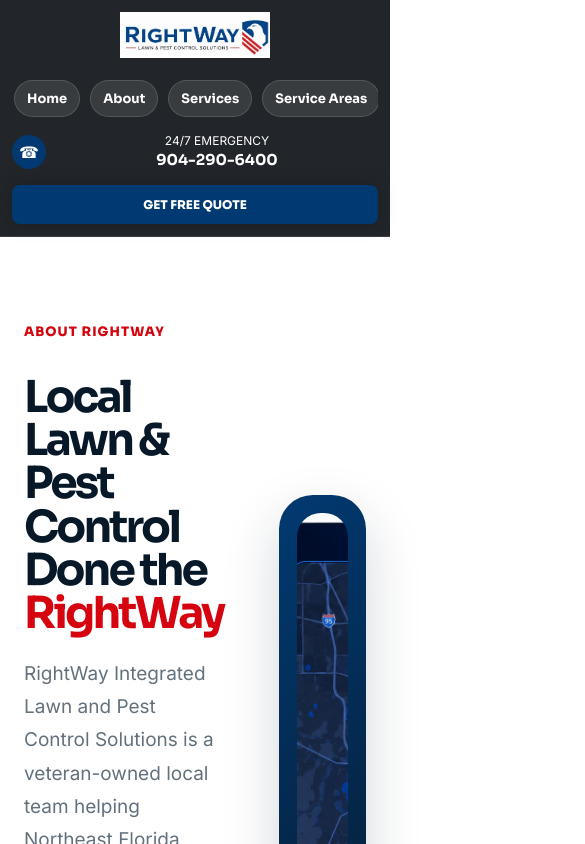
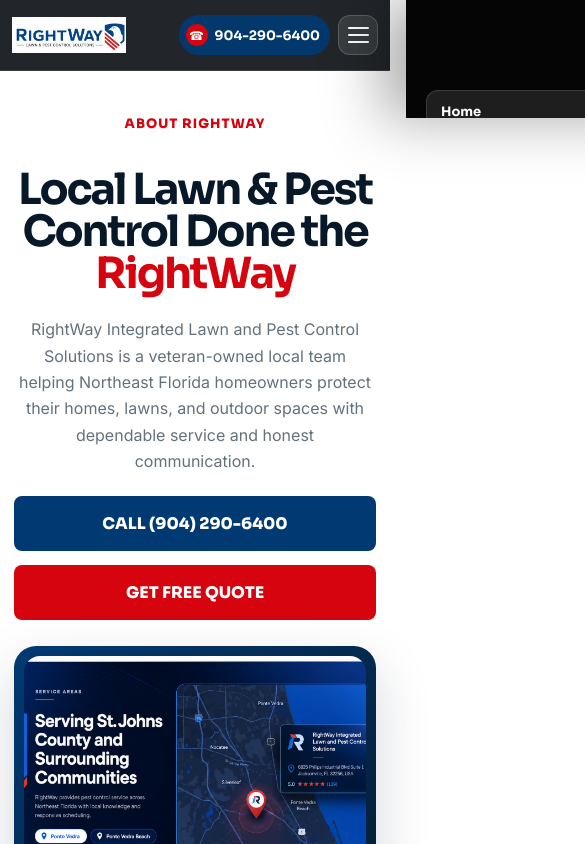
Before and after one commit to diane-dotcom/right-way, a Next.js app: page /about in a window 390 px wide. Shown: the top 844 px of the page, 585 px wide, since content can reach past the window. Built offline with nearby package versions, Linux system fonts and the light colour scheme.

Commit message:
Polish mobile header and FAQ layout

```diff
--- a/app/components.jsx
+++ b/app/components.jsx
@@ -22,6 +22,12 @@
         <a className="logo" href="/" aria-label="RightWay home">
           <img src="/assets/logo.webp" alt="RightWay Lawn & Pest Control" />
         </a>
+        <input className="nav-toggle" id="primary-nav-toggle" type="checkbox" aria-label="Toggle navigation" />
+        <label className="mobile-menu-button" htmlFor="primary-nav-toggle" aria-label="Open navigation">
+          <span />
+          <span />
+          <span />
+        </label>
         <nav className="nav" aria-label="Primary navigation">
           <a href="/">Home</a>
           <a href="/about">About</a>
--- a/app/faq-list.jsx
+++ b/app/faq-list.jsx
@@ -3,7 +3,7 @@
 import { useState } from 'react';
 
 export function FaqList({ faqs }) {
-  const [openIndex, setOpenIndex] = useState(0);
+  const [openIndex, setOpenIndex] = useState(null);
 
   return (
     <div className="pest-faq-list">
@@ -16,7 +16,7 @@
               className="faq-question"
               type="button"
               aria-expanded={isOpen}
-              onClick={() => setOpenIndex(index)}
+              onClick={() => setOpenIndex(isOpen ? null : index)}
             >
               {faq.question}
             </button>
--- a/app/globals.css
+++ b/app/globals.css
@@ -68,6 +68,11 @@
   font-family: Sora, sans-serif;
   font-size: 14px;
   font-weight: 700;
+}
+
+.nav-toggle,
+.mobile-menu-button {
+  display: none;
 }
 
 .nav a:hover {
@@ -2507,8 +2512,8 @@
   width: min(1180px, calc(100% - 48px));
   margin: 80px auto;
   display: grid;
-  grid-template-columns: 0.82fr 1.18fr;
-  gap: 56px;
+  grid-template-columns: 0.88fr 1.12fr;
+  gap: 28px;
   align-items: start;
   padding: 46px;
   background:
@@ -2521,6 +2526,7 @@
 
 .pest-faq-copy {
   display: grid;
+  gap: 14px;
   justify-items: start;
 }
 
@@ -2541,6 +2547,7 @@
 }
 
 .pest-faq-copy h2 {
+  margin: 0;
   color: #071929;
   font-size: clamp(42px, 5vw, 68px);
   line-height: 0.95;
@@ -2554,28 +2561,29 @@
 
 .pest-faq-copy p:not(.section-kicker) {
   max-width: 410px;
+  margin: 0;
   color: var(--muted);
   font-size: 16px;
   line-height: 1.7;
 }
 
 .faq-help-card {
-  width: min(420px, 100%);
+  width: min(330px, 100%);
   display: grid;
   grid-template-columns: auto 1fr;
   align-items: center;
-  gap: 18px;
-  margin-top: 28px;
-  padding: 22px;
+  gap: 12px;
+  margin-top: 4px;
+  padding: 14px 16px;
   background: #fff;
   border: 1px solid #dce8f4;
-  border-radius: 14px;
-  box-shadow: 0 16px 38px rgba(1, 58, 114, 0.12);
+  border-radius: 12px;
+  box-shadow: 0 12px 24px rgba(1, 58, 114, 0.1);
 }
 
 .faq-help-icon {
-  width: 58px;
-  height: 58px;
+  width: 40px;
+  height: 40px;
   display: grid;
   place-items: center;
   color: #fff;
@@ -2585,7 +2593,7 @@
 
 .faq-help-icon::before {
   content: '☎';
-  font-size: 27px;
+  font-size: 20px;
   line-height: 1;
 }
 
@@ -2597,21 +2605,21 @@
 }
 
 .faq-help-card p {
-  margin: 5px 0 8px;
+  margin: 3px 0 4px;
   color: var(--muted);
-  font-size: 14px;
+  font-size: 12px;
 }
 
 .faq-help-card a {
   color: #0753c7;
-  font-size: 21px;
+  font-size: 16px;
 }
 
 .faq-help-card small {
   display: block;
-  margin-top: 10px;
+  margin-top: 5px;
   color: #4d5f70;
-  font-size: 12px;
+  font-size: 11px;
 }
 
 .pest-faq-list {
@@ -2952,58 +2960,121 @@
 
 @media (max-width: 1120px) {
   .header-inner {
-    grid-template-columns: 1fr;
-    padding: 14px 0;
+    grid-template-columns: auto minmax(0, 1fr) auto;
+    padding: 12px 0;
     gap: 12px;
   }
 
+  .logo {
+    order: 1;
+    justify-self: start;
+  }
+
+  .header-cta {
+    order: 2;
+    justify-self: end;
+  }
+
+  .mobile-menu-button {
+    order: 3;
+    width: 44px;
+    height: 44px;
+    display: inline-flex;
+    flex-direction: column;
+    align-items: center;
+    justify-content: center;
+    gap: 5px;
+    color: #fff;
+    background: rgba(255, 255, 255, 0.1);
+    border: 1px solid rgba(255, 255, 255, 0.18);
+    border-radius: 12px;
+    cursor: pointer;
+  }
+
+  .mobile-menu-button span {
+    width: 21px;
+    height: 2px;
+    display: block;
+    background: currentColor;
+    border-radius: 999px;
+  }
+
   .nav {
-    width: 100%;
-    order: 2;
-    display: flex;
-    justify-content: flex-start;
-    gap: 10px;
-    overflow-x: auto;
-    padding: 10px 2px 4px;
-    scrollbar-width: none;
-    -webkit-overflow-scrolling: touch;
-  }
-
-  .nav::-webkit-scrollbar {
-    display: none;
+    position: fixed;
+    top: 0;
+    right: 0;
+    bottom: 0;
+    z-index: 50;
+    width: min(320px, 86vw);
+    padding: 90px 20px 28px;
+    display: grid;
+    align-content: start;
+    justify-content: stretch;
+    gap: 12px;
+    overflow-y: auto;
+    color: #fff;
+    background: #050505;
+    box-shadow: -24px 0 60px rgba(0, 0, 0, 0.34);
+    transform: translateX(105%);
+    transition: transform 0.24s ease;
+  }
+
+  .nav-toggle:checked ~ .nav {
+    transform: translateX(0);
   }
 
   .nav > a,
   .nav-trigger {
-    flex: 0 0 auto;
-    padding: 9px 12px;
+    width: 100%;
+    justify-content: flex-start;
+    padding: 12px 14px;
     background: rgba(255, 255, 255, 0.1);
     border: 1px solid rgba(255, 255, 255, 0.14);
-    border-radius: 999px;
-    white-space: nowrap;
+    border-radius: 12px;
   }
 
   .nav-dropdown {
-    flex: 0 0 auto;
+    display: grid;
+    gap: 8px;
   }
 
   .nav-menu {
-    position: fixed;
-    top: 116px;
-    left: 50%;
-    width: min(320px, calc(100vw - 28px));
-    max-height: min(420px, calc(100vh - 140px));
-    overflow-y: auto;
-  }
-
-  .header-cta {
-    order: 3;
-    justify-self: end;
-  }
-
-  .logo {
-    order: 1;
-    justify-self: center;
+    position: static;
+    width: 100%;
+    min-width: 0;
+    max-height: none;
+    padding: 0;
+    gap: 6px;
+    background: transparent;
+    border: 0;
+    border-radius: 0;
+    box-shadow: none;
+    opacity: 1;
+    pointer-events: auto;
+    transform: none;
+  }
+
+  .nav-menu a {
+    padding: 9px 14px;
+    color: rgba(255, 255, 255, 0.82);
+    background: rgba(255, 255, 255, 0.055);
+    border-radius: 10px;
+  }
+
+  .about-hero,
+  .about-story-section,
+  .about-guarantee-section {
+    grid-template-columns: 1fr;
+  }
+
+  .about-hero-photo {
+    max-width: 720px;
+    margin: 0 auto;
+  }
+
+  .about-trust-grid,
+  .about-values-grid {
+    grid-template-columns: repeat(2, 1fr);
   }
 
   .hero-inner,
@@ -3091,43 +3162,67 @@
 @media (max-width: 720px) {
   .header-inner {
     width: calc(100% - 24px);
-    min-height: auto;
-    grid-template-columns: 1fr;
-    padding: 12px 0;
-    gap: 12px;
-  }
-
-  .logo,
-  .header-cta,
+    min-height: 70px;
+    grid-template-columns: auto minmax(0, 1fr) auto;
+    padding: 8px 0;
+    gap: 8px;
+  }
+
+  .logo {
+    justify-self: start;
+  }
+
+  .logo img {
+    width: 114px;
+  }
+
+  .header-cta {
+    width: auto;
+    justify-self: end;
+    justify-content: flex-end;
+    gap: 0;
+  }
+
   .phone-mini {
-    justify-self: center;
-    text-align: center;
-  }
-
-  .logo img {
-    width: 150px;
-  }
-
-  .header-cta {
-    width: 100%;
-    justify-content: center;
+    min-height: 40px;
+    display: inline-flex;
+    align-items: center;
+    gap: 8px;
+    padding: 8px 10px 8px 36px;
+    color: #fff;
+    text-align: left;
+    background: rgba(1, 58, 114, 0.92);
+    border-radius: 999px;
+  }
+
+  .phone-mini::before {
+    left: 7px;
+    top: 50%;
+    width: 22px;
+    height: 22px;
+    font-size: 12px;
+    background: var(--red);
+    transform: translateY(-50%);
+  }
+
+  .phone-mini span,
+  .header-cta .quote-button {
+    display: none;
+  }
+
+  .phone-mini strong {
+    font-size: 13px;
+    line-height: 1;
+    white-space: nowrap;
+  }
+
+  .mobile-menu-button {
+    width: 40px;
+    height: 40px;
   }
 
   .nav {
     font-size: 13px;
-  }
-
-  .nav-menu {
-    top: 168px;
-  }
-
-  .phone-mini strong {
-    font-size: 15px;
-  }
-
-  .quote-button {
-    padding: 12px;
-    font-size: 12px;
   }
 
   .reviews-strip {
@@ -3370,10 +3465,100 @@
     font-size: 16px;
   }
 
-  .hero-actions,
-  .header-cta {
+  .hero-actions {
     flex-direction: column;
     align-items: stretch;
+  }
+
+  .about-hero,
+  .about-trust-grid,
+  .about-story-section,
+  .about-values-grid,
+  .about-guarantee-section {
+    width: calc(100% - 28px);
+  }
+
+  .about-hero {
+    padding: 44px 0 42px;
+    gap: 26px;
+    text-align: center;
+    justify-items: center;
+  }
+
+  .about-hero-copy {
+    justify-items: center;
+  }
+
+  .about-hero-copy h1,
+  .about-hero-copy p:not(.eyebrow) {
+    margin-left: auto;
+    margin-right: auto;
+  }
+
+  .about-hero-copy h1 {
+    font-size: clamp(36px, 11vw, 52px);
+    letter-spacing: -0.05em;
+  }
+
+  .about-hero-copy p:not(.eyebrow) {
+    font-size: 16px;
+    line-height: 1.65;
+  }
+
+  .about-hero .hero-actions {
+    width: 100%;
+  }
+
+  .about-hero-photo {
+    width: 100%;
+    padding: 10px;
+    border-radius: 22px;
+  }
+
+  .about-hero-photo img {
+    min-height: 300px;
+    border-radius: 16px;
+  }
+
+  .about-rating-card {
+    position: static;
+    width: calc(100% - 20px);
+    margin: -58px auto 0;
+    justify-content: center;
+  }
+
+  .about-trust-grid,
+  .about-values-grid {
+    grid-template-columns: 1fr;
+  }
+
+  .about-trust-grid article,
+  .about-story-section,
+  .about-values-grid article,
+  .about-guarantee-section {
+    text-align: center;
+  }
+
+  .about-story-section {
+    margin: 48px auto;
+    gap: 22px;
+  }
+
+  .about-story-copy p,
+  .about-guarantee-section p:not(.section-kicker) {
+    font-size: 16px;
+    line-height: 1.7;
+  }
+
+  .about-values-section {
+    padding: 50px 0;
+  }
+
+  .about-guarantee-section {
+    margin: 48px auto;
+    padding: 28px 20px;
+    justify-items: center;
+    border-radius: 22px;
   }
 
   .hero-badges,
```
